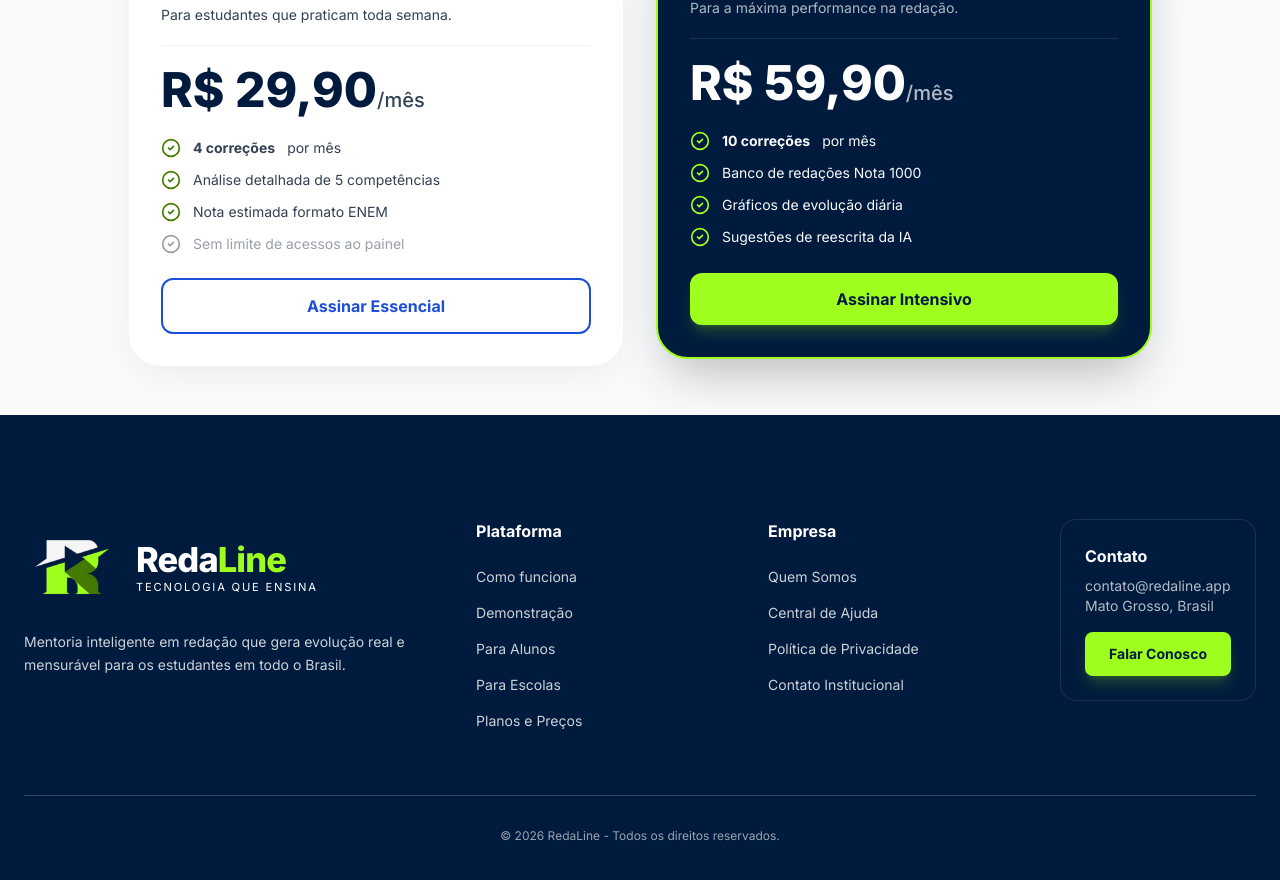
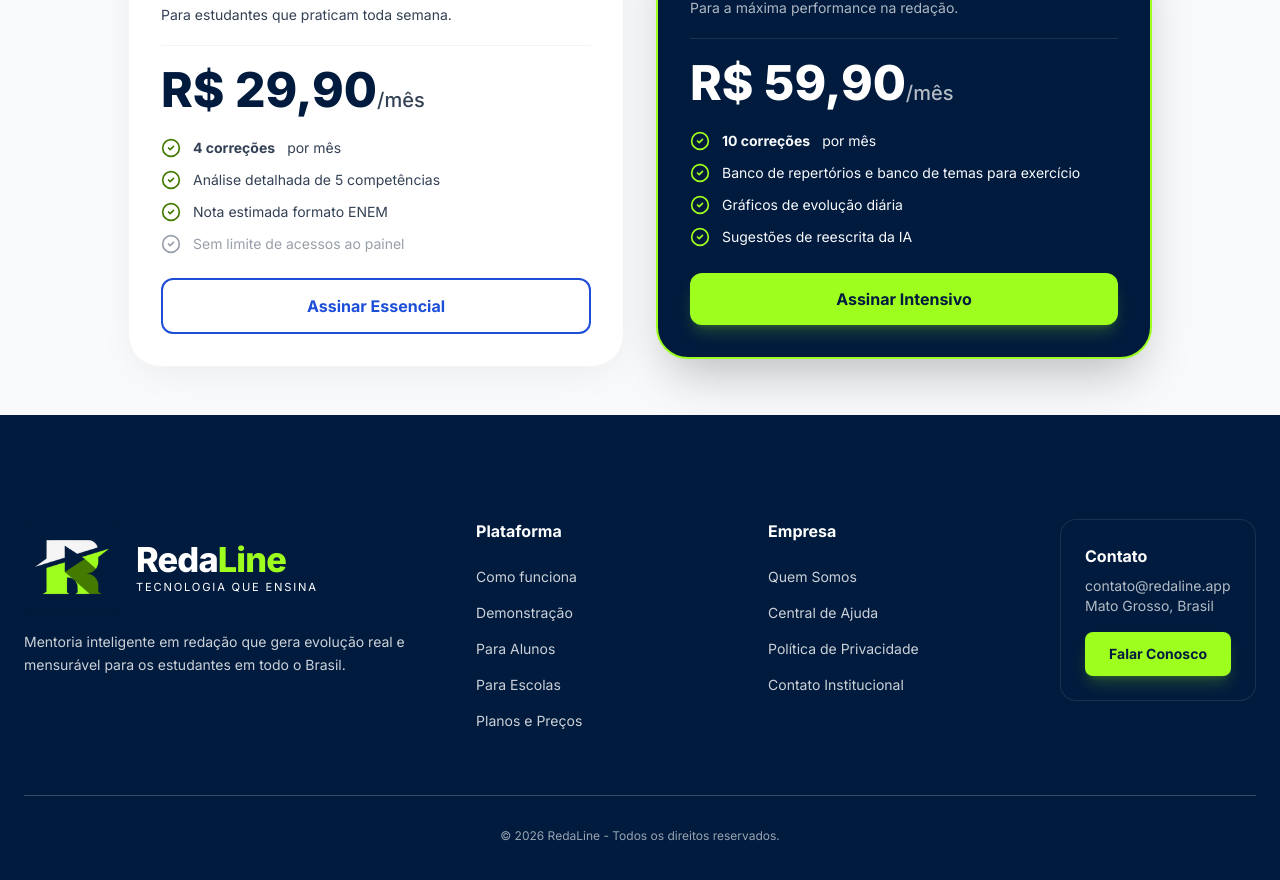
Before and after one commit to andremartins30/Redaline-page, a React (Vite) app: page / in a window 1280 px wide. Shown: the part 5933-6813 px from the top of the page. Built offline with nearby package versions, Linux system fonts and the light colour scheme; no server answers.

Commit message:
feat: atualiza descrição do plano com novos benefícios de repertórios e temas

```diff
--- a/src/App.jsx
+++ b/src/App.jsx
@@ -469,7 +469,7 @@ const Pricing = () => {
               <div className="mb-6 text-4xl font-extrabold md:text-5xl">R$ 59,90<span className="text-base font-medium opacity-70 md:text-xl">/mês</span></div>
               <ul className="mb-6 flex-1 space-y-3 text-sm text-brand-light">
                 <li className="flex items-center gap-3"><CheckCircle2 className="h-5 w-5 shrink-0 text-brand-green" /> <strong>10 correções</strong> por mês</li>
-                <li className="flex items-center gap-3"><CheckCircle2 className="h-5 w-5 shrink-0 text-brand-green" /> Banco de redações Nota 1000</li>
+                <li className="flex items-center gap-3"><CheckCircle2 className="h-5 w-5 shrink-0 text-brand-green" /> Banco de repertórios e banco de temas para exercício</li>
                 <li className="flex items-center gap-3"><CheckCircle2 className="h-5 w-5 shrink-0 text-brand-green" /> Gráficos de evolução diária</li>
                 <li className="flex items-center gap-3"><CheckCircle2 className="h-5 w-5 shrink-0 text-brand-green" /> Sugestões de reescrita da IA</li>
               </ul>
```
